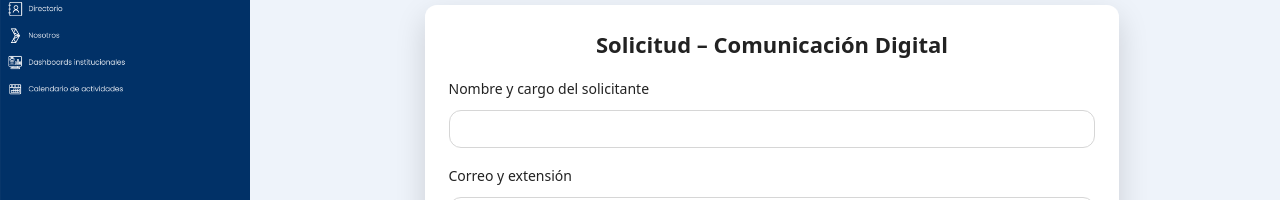
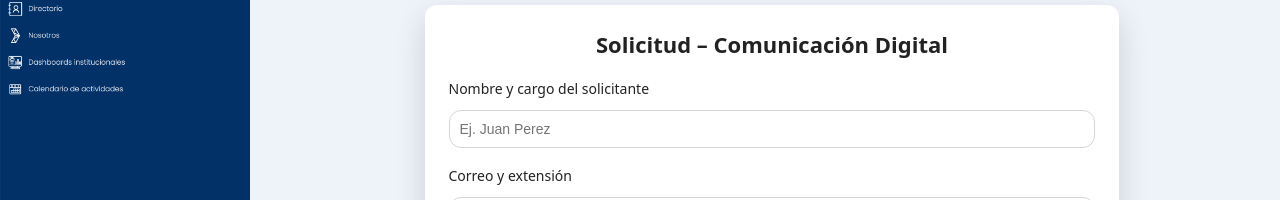
Before and after one commit to Rafa230423/Formulario, a plain HTML site: page index.html in a window 1280 px wide. Shown: the part 155-355 px from the top of the page. Drawn offline with Linux system fonts and the light colour scheme.

Commit message:
Update index.html
beta place holder

```diff
--- a/index.html
+++ b/index.html
@@ -409,7 +409,7 @@ ____________________________________________________________\par
 
     <!-- Identificación -->
     <label>Nombre y cargo del solicitante</label>
-    <input type="text" name="solicitante" required>
+    <input type="text" name="solicitante" placeholder= "Ej. Juan Perez" required>
     <label>Correo y extensión</label>
     <input type="email" name="correo" required>
     <label>Dirección</label>
```
